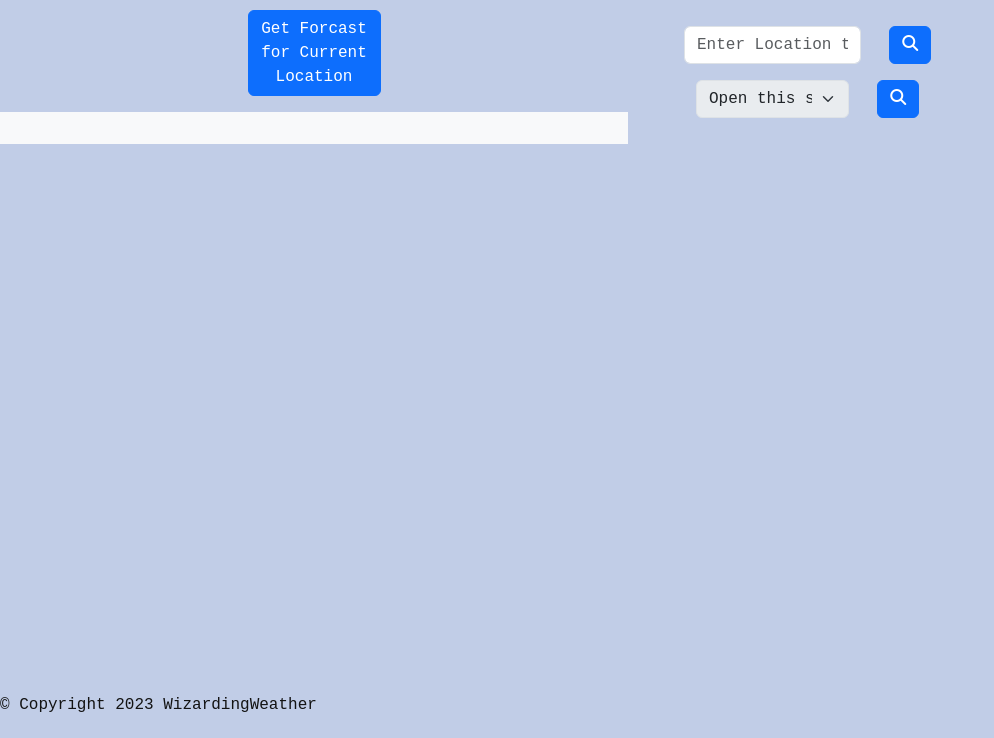
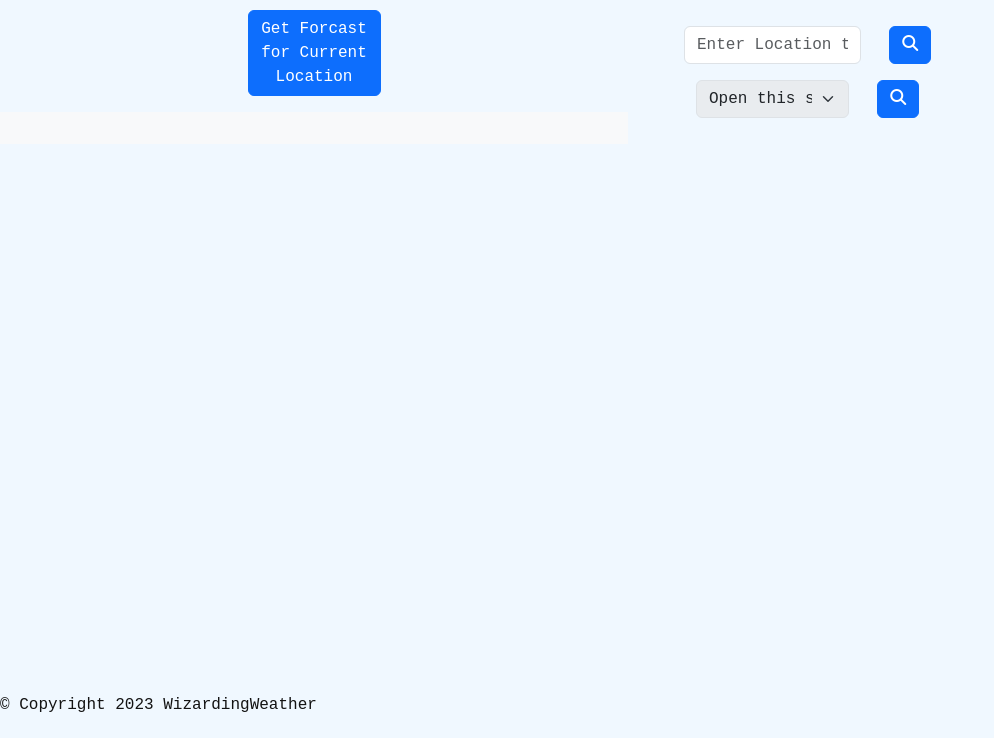
Before and after one commit to lanzkrish/WizardingWeather, a plain HTML site: page index.html in a window 1280 px wide. Shown: the part 62-800 px from the top of the page, without its empty margins (0-994 px from the left). Drawn offline with nearby package versions, Linux system fonts and the light colour scheme; a web font is replaced by a local one.

Commit message:
background color changes

```diff
--- a/css/master.css
+++ b/css/master.css
@@ -7,7 +7,7 @@ h4{
     font-family: "M PLUS 1 Code", monospace;
 }
 body {
-  background-color: #c1cde7;
+  background-color: aliceblue;
   color: rgb(19, 19, 19);
 }
 
```
